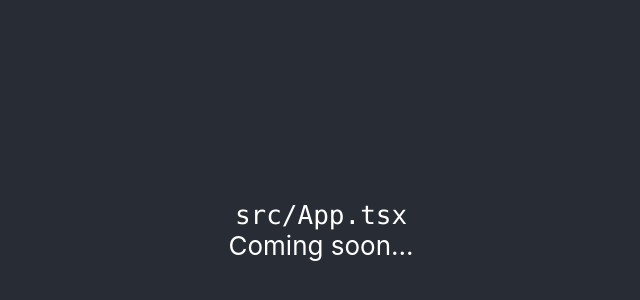
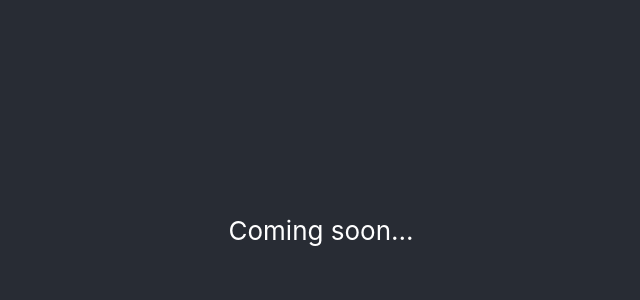
Before and after one commit to hahbar/hahbar-mirror, a React (Create React App) app: page / in a window 1280 px wide. Shown: the part 170-470 px from the top of the page, without its empty margins (319-959 px from the left). Built offline with nearby package versions, Linux system fonts and the light colour scheme.

Commit message:
Trim header

```diff
--- a/src/App.tsx
+++ b/src/App.tsx
@@ -5,7 +5,6 @@ function App() {
   return (
     <div className="App">
       <header className="App-header">
-        <code>src/App.tsx</code>
         Coming soon...
       </header>
     </div>
```
